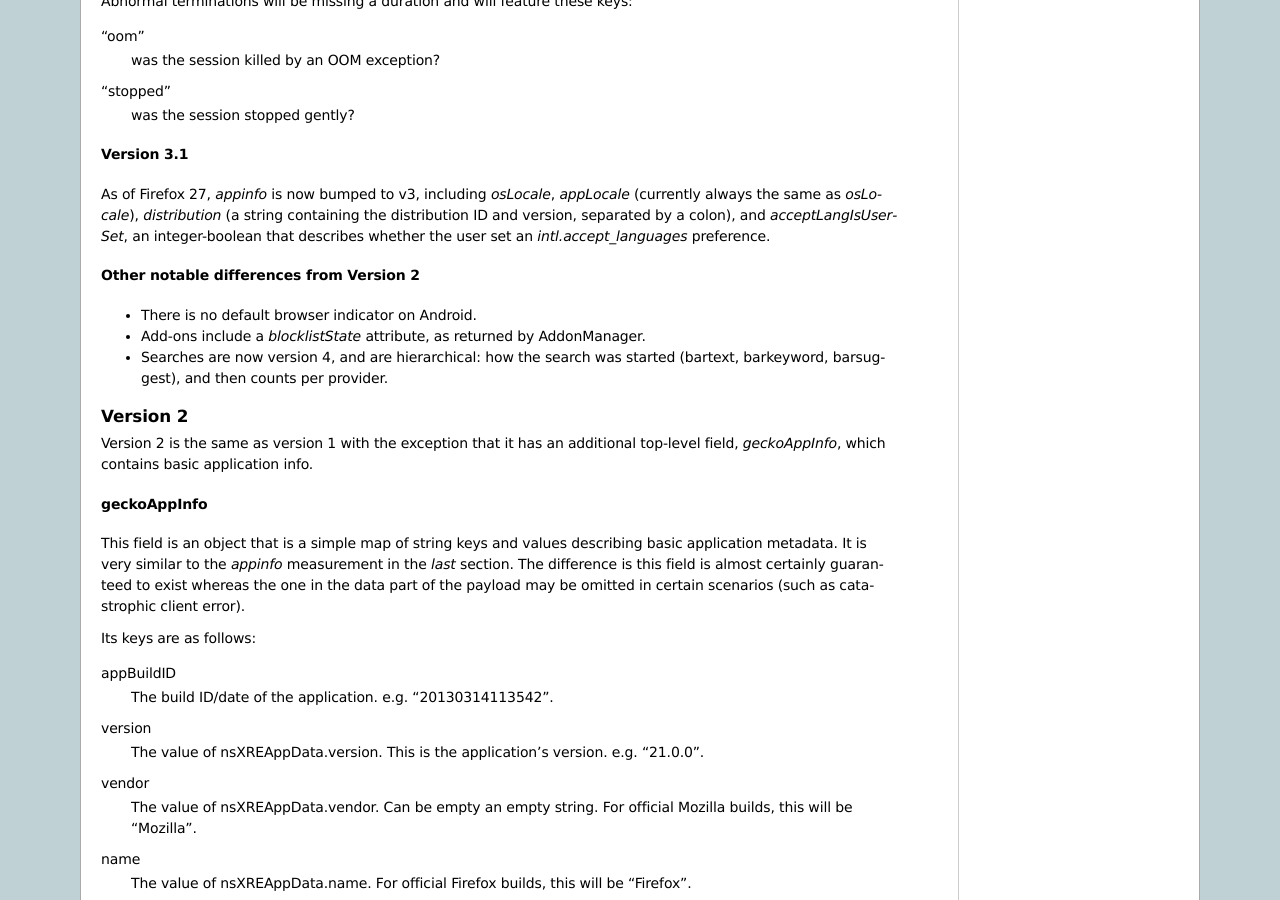
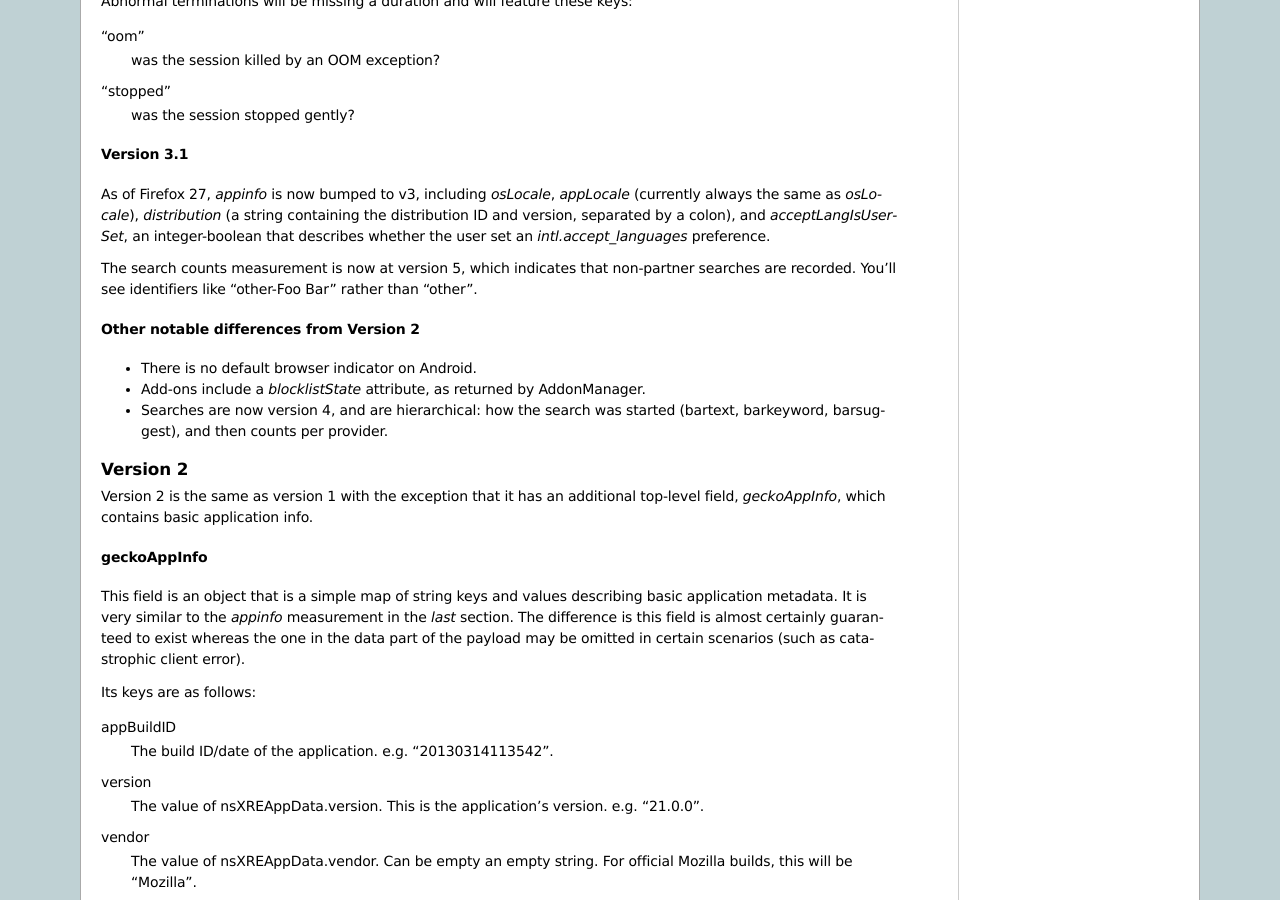
Before and after one commit to mozilla-services/docs, a Sphinx documentation site: the page built from source/healthreport/index.rst, in a window 1280 px wide and 900 px high, scrolled down 4637 px. Built offline with Sphinx 7.4.7, drawn with Linux system fonts in a browser that asks for light colours; the version number could not be read and is left out.

Commit message:
Document searches v5.

```diff
--- a/source/healthreport/index.rst
+++ b/source/healthreport/index.rst
@@ -303,6 +303,10 @@ As of Firefox 27, *appinfo* is now bumped to v3, including *osLocale*,
 containing the distribution ID and version, separated by a colon), and
 *acceptLangIsUserSet*, an integer-boolean that describes whether the user set
 an *intl.accept_languages* preference.
+
+The search counts measurement is now at version 5, which indicates that
+non-partner searches are recorded. You'll see identifiers like "other-Foo Bar"
+rather than "other".
 
 Other notable differences from Version 2
 ^^^^^^^^^^^^^^^^^^^^^^^^^^^^^^^^^^^^^^^^
```
